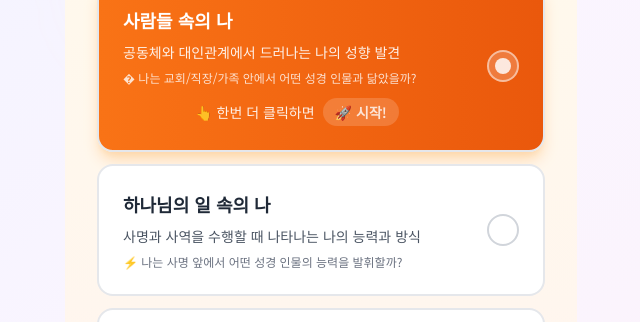
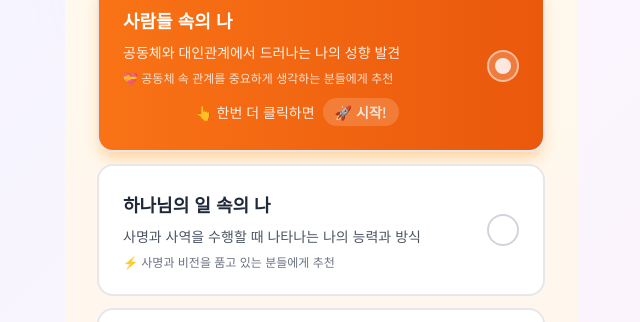
Before and after one commit to angibeom0985-arch/b-mbti_test, a React (Vite) app: page / in a window 1280 px wide. Shown: the part 466-788 px from the top of the page, without its empty margins (319-959 px from the left). Built offline with nearby package versions, Linux system fonts and the light colour scheme.

Commit message:
Fix emoji display issues and update test descriptions to recommendation format

```diff
--- a/components/StartScreen.tsx
+++ b/components/StartScreen.tsx
@@ -120,9 +120,9 @@ const StartScreen: React.FC<StartScreenProps> = ({ onStart }) => {
                       <div className={`text-xs ${
                         isSelected ? 'text-white/80' : 'text-gray-500'
                       }`}>
-                        {versionNumber === 1 && "� 나는 교회/직장/가족 안에서 어떤 성경 인물과 닮았을까?"}
-                        {versionNumber === 2 && "⚡ 나는 사명 앞에서 어떤 성경 인물의 능력을 발휘할까?"}
-                        {versionNumber === 3 && "🔥 내가 만약 성경 속의 고난을 겪는다면, 나는 누구처럼 반응할까?"}
+                        {versionNumber === 1 && "💝 공동체 속 관계를 중요하게 생각하는 분들에게 추천"}
+                        {versionNumber === 2 && "⚡ 사명과 비전을 품고 있는 분들에게 추천"}
+                        {versionNumber === 3 && "🔥 인생의 시련을 겪고 계신 분들에게 추천"}
                       </div>
 
                       {isSelected && (
```
